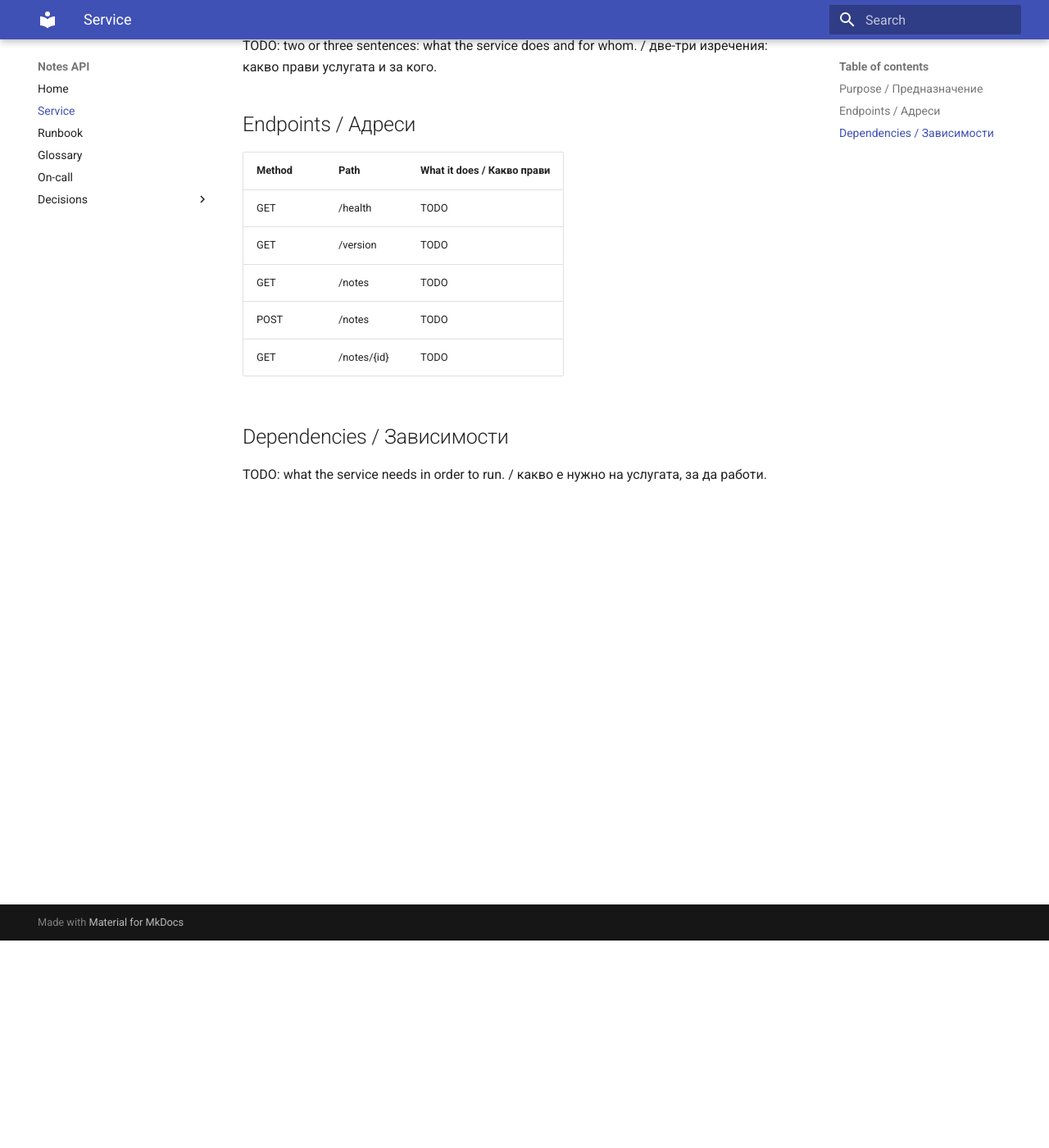
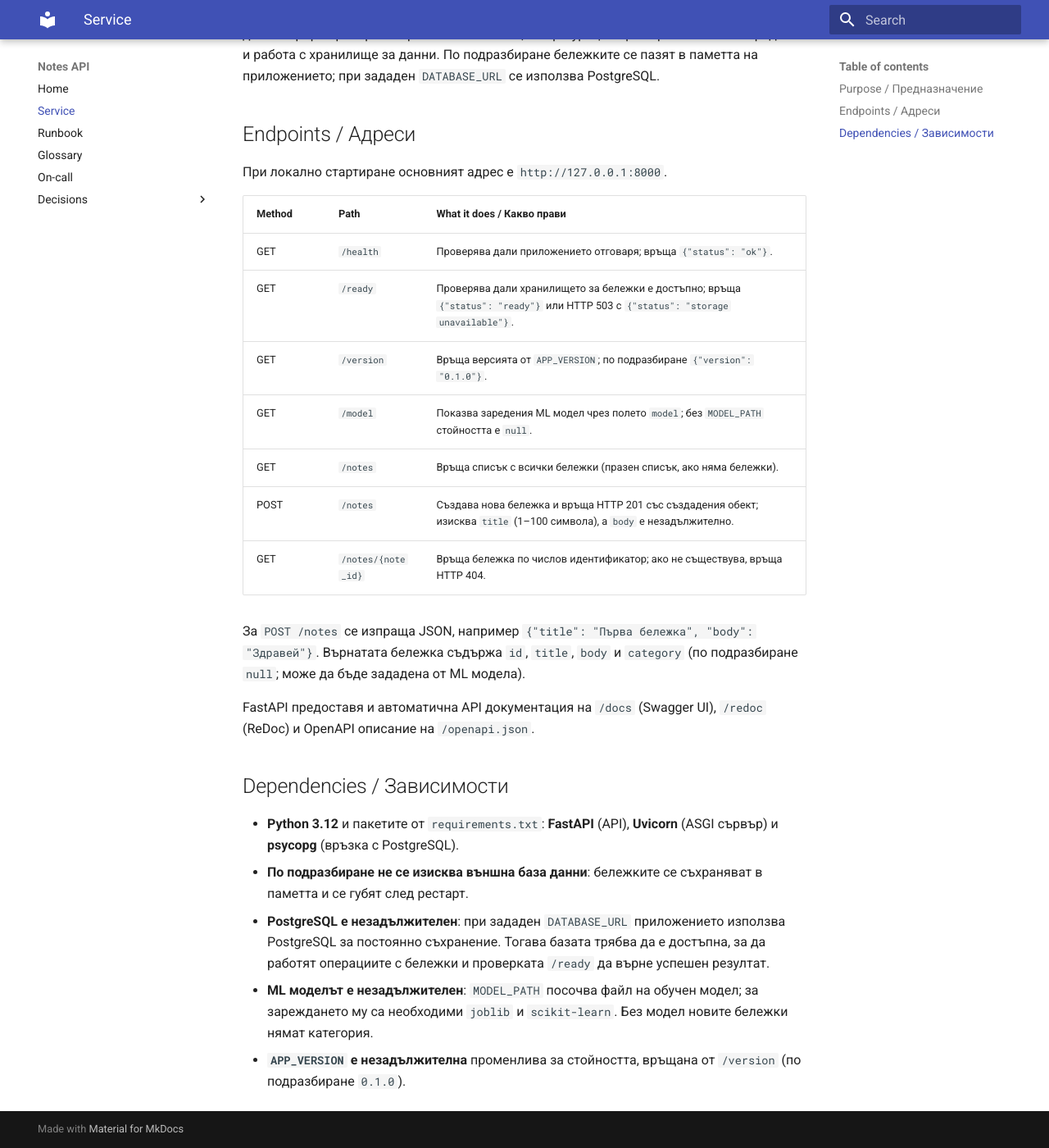
Before and after one commit to Tedi077/devops-lab-02, an MkDocs documentation site: the page built from docs/service.md, in a window 1280 px wide and 1400 px high, scrolled down 253 px. Shown: the whole window at 82% size. Built offline with MkDocs 1.6.1 and Material for MkDocs 9.7.7, drawn with Linux system fonts in a browser that asks for light colours; some of the changed text lies outside the part shown.

Commit message:
docs: complete Notes API service description (T03)

```diff
--- a/docs/service.md
+++ b/docs/service.md
@@ -1,21 +1,31 @@
 # Service / Услугата
-
-> Fill in every TODO. / Попълнете всяко TODO.
 
 ## Purpose / Предназначение
 
-TODO: two or three sentences: what the service does and for whom. / две-три изречения: какво прави услугата и за кого.
+Notes API е учебна REST услуга за създаване, преглеждане и съхраняване на бележки, разработена с Python и FastAPI. Тя е предназначена за упражненията по DevOps и демонстрира проверки за работоспособност, конфигурация чрез променливи на средата и работа с хранилище за данни. По подразбиране бележките се пазят в паметта на приложението; при зададен `DATABASE_URL` се използва PostgreSQL.
 
 ## Endpoints / Адреси
 
+При локално стартиране основният адрес е `http://127.0.0.1:8000`.
+
 | Method | Path | What it does / Какво прави |
 |---|---|---|
-| GET | /health | TODO |
-| GET | /version | TODO |
-| GET | /notes | TODO |
-| POST | /notes | TODO |
-| GET | /notes/{id} | TODO |
+| GET | `/health` | Проверява дали приложението отговаря; връща `{"status": "ok"}`. |
+| GET | `/ready` | Проверява дали хранилището за бележки е достъпно; връща `{"status": "ready"}` или HTTP 503 с `{"status": "storage unavailable"}`. |
+| GET | `/version` | Връща версията от `APP_VERSION`; по подразбиране `{"version": "0.1.0"}`. |
+| GET | `/model` | Показва заредения ML модел чрез полето `model`; без `MODEL_PATH` стойността е `null`. |
+| GET | `/notes` | Връща списък с всички бележки (празен списък, ако няма бележки). |
+| POST | `/notes` | Създава нова бележка и връща HTTP 201 със създадения обект; изисква `title` (1–100 символа), а `body` е незадължително. |
+| GET | `/notes/{note_id}` | Връща бележка по числов идентификатор; ако не съществува, връща HTTP 404. |
+
+За `POST /notes` се изпраща JSON, например `{"title": "Първа бележка", "body": "Здравей"}`. Върнатата бележка съдържа `id`, `title`, `body` и `category` (по подразбиране `null`; може да бъде зададена от ML модела).
+
+FastAPI предоставя и автоматична API документация на `/docs` (Swagger UI), `/redoc` (ReDoc) и OpenAPI описание на `/openapi.json`.
 
 ## Dependencies / Зависимости
 
-TODO: what the service needs in order to run. / какво е нужно на услугата, за да работи.
+- **Python 3.12** и пакетите от `requirements.txt`: **FastAPI** (API), **Uvicorn** (ASGI сървър) и **psycopg** (връзка с PostgreSQL).
+- **По подразбиране не се изисква външна база данни**: бележките се съхраняват в паметта и се губят след рестарт.
+- **PostgreSQL е незадължителен**: при зададен `DATABASE_URL` приложението използва PostgreSQL за постоянно съхранение. Тогава базата трябва да е достъпна, за да работят операциите с бележки и проверката `/ready` да върне успешен резултат.
+- **ML моделът е незадължителен**: `MODEL_PATH` посочва файл на обучен модел; за зареждането му са необходими `joblib` и `scikit-learn`. Без модел новите бележки нямат категория.
+- **`APP_VERSION` е незадължителна** променлива за стойността, връщана от `/version` (по подразбиране `0.1.0`).
```
